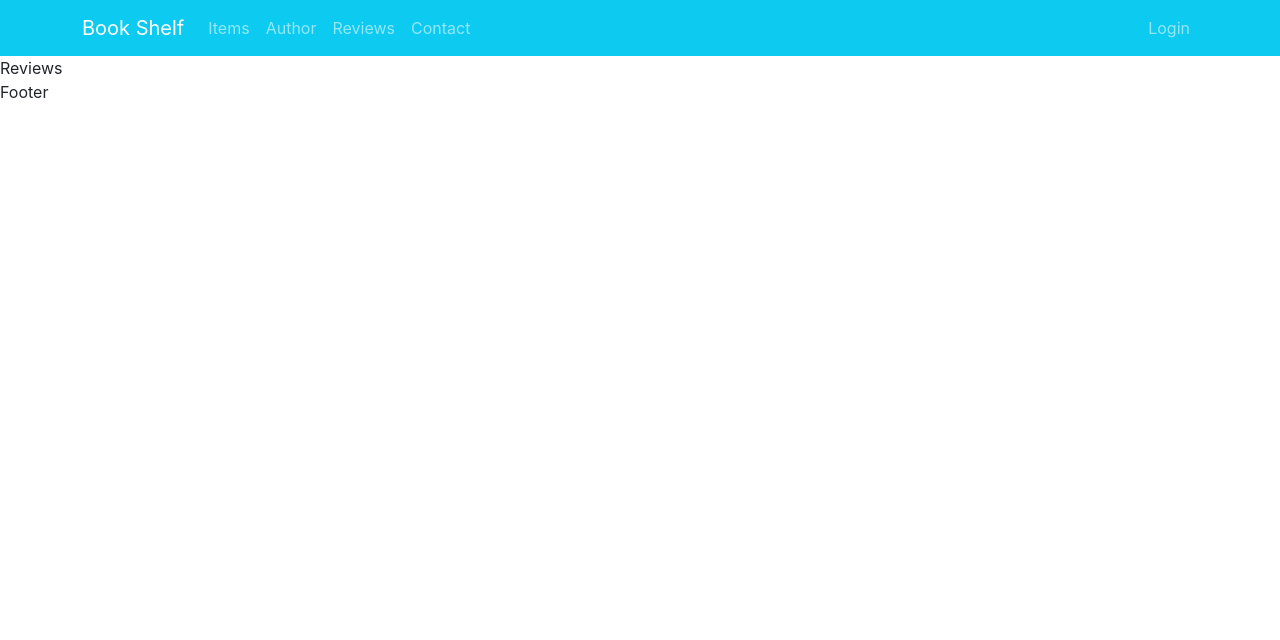
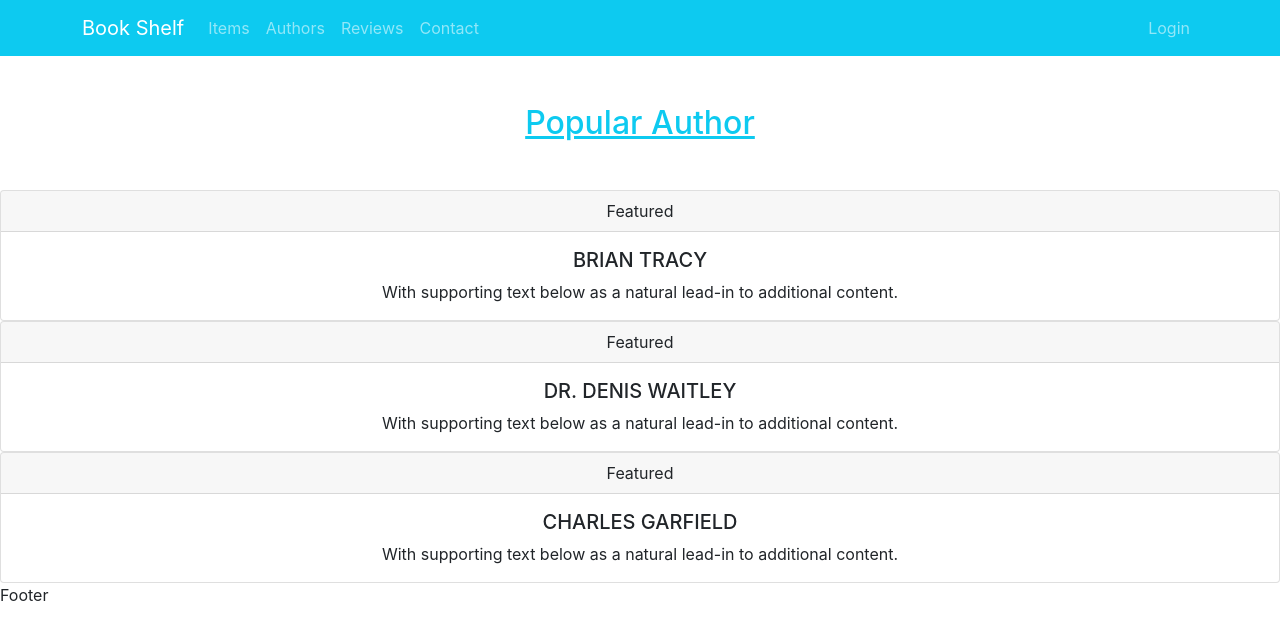
Before and after one commit to Siydulislam/book-shelf-client, a React (Create React App) app: page /reviews in a window 1280 px wide. Shown: the top 640 px of the page. Built offline with nearby package versions, Linux system fonts and the light colour scheme; the HTML template or start-up script is replaced by a standard one.

Commit message:
author section done

```diff
--- /dev/null
+++ b/public/author.json
@@ -0,0 +1,20 @@
+[
+    {
+        "id": "efgh",
+        "name": "BRIAN TRACY",
+        "profession": "Author of Psychology of Achievement",
+        "imageURL": "https://i.ibb.co/7CH7Vbc/brian-tracy.jpg"
+    },
+    {
+        "id": "qrst",
+        "name": "DR. DENIS WAITLEY",
+        "profession": "Author of The Psychology of Winning",
+        "imageURL": "https://i.ibb.co/YXbMJYR/denis-waitley.jpg"
+    },
+    {
+        "id": "uvwx",
+        "name": "CHARLES GARFIELD",
+        "profession": "Author of Peak Performers",
+        "imageURL": "https://i.ibb.co/Zdjx0w6/charles-garfield.jpg"
+    }
+]
--- a/src/App.js
+++ b/src/App.js
@@ -5,7 +5,7 @@ import Home from './Components/Home/Home/Home';
 import PageNotFound from './Components/PageNotFound/PageNotFound';
 import Footer from './Components/Shared/Footer/Footer';
 import Items from './Components/Home/Items/Items';
-import Author from './Components/Home/Author/Author';
+import Authors from './Components/Home/Authors/Authors';
 import Contact from './Components/Home/Contact/Contact';
 import Reviews from './Components/Home/Reviews/Reviews';
 
@@ -17,7 +17,7 @@ function App() {
         <Route path='/' element={<Home></Home>}></Route>
         <Route path='/home' element={<Home></Home>}></Route>
         <Route path="/items" element={<Items></Items>}></Route>
-        <Route path="/author" element={<Author></Author>}></Route>
+        <Route path="/authors" element={<Authors></Authors>}></Route>
         <Route path="/reviews" element={<Reviews></Reviews>}></Route>
         <Route path="/contact" element={<Contact></Contact>}></Route>
         <Route path="*" element={<PageNotFound></PageNotFound>}></Route>
--- a/src/Components/Home/Author/Author.js
+++ /dev/null
@@ -1,11 +0,0 @@
-import React from 'react';
-
-const Author = () => {
-    return (
-        <div>
-            Author
-        </div>
-    );
-};
-
-export default Author;
--- /dev/null
+++ b/src/Components/Home/Authors/Author.js
@@ -0,0 +1,22 @@
+import React from 'react';
+import { Card } from 'react-bootstrap';
+
+const Author = (props) => {
+    const { name, imageURL, profession } = props.author;
+
+    return (
+        <div className="col-md-6 col-lg-4 col-xs-12 mt-3">
+            <Card style={{ width: '21rem' }}>
+                <Card.Img variant="top" style={{ height: '22rem' }} src={imageURL} />
+                <Card.Body className='text-center'>
+                    <Card.Title>{name}</Card.Title>
+                    <Card.Text>
+                        {profession}
+                    </Card.Text>
+                </Card.Body>
+            </Card>
+        </div>
+    );
+};
+
+export default Author;
--- /dev/null
+++ b/src/Components/Home/Authors/Authors.js
@@ -0,0 +1,27 @@
+import React, { useEffect, useState } from 'react';
+import Author from './Author';
+
+const Authors = () => {
+    const [authors, setAuthor] = useState([]);
+
+    useEffect(() => {
+        fetch('author.json')
+            .then(res => res.json())
+            .then(data => setAuthor(data))
+    }, [])
+    return (
+        <>
+            <h2 className="mt-5 mb-5 text-center text-decoration-underline text-info">Popular Author</h2>
+            <div className="container row mx-auto">
+                {
+                    authors.map(author => <Author
+                        key={author.id}
+                        author={author}
+                    ></Author>)
+                }
+            </div>
+        </>
+    );
+};
+
+export default Authors;
--- a/src/Components/Home/Home/Home.js
+++ b/src/Components/Home/Home/Home.js
@@ -1,5 +1,5 @@
 import React from 'react';
-import Author from '../Author/Author';
+import Authors from '../Authors/Authors';
 import Banner from '../Banner/Banner';
 import Contact from '../Contact/Contact';
 import Items from '../Items/Items';
@@ -10,7 +10,7 @@ const Home = () => {
         <div>
             <Banner></Banner>
             <Items></Items>
-            <Author></Author>
+            <Authors></Authors>
             <Reviews></Reviews>
             <Contact></Contact>
         </div>
--- /dev/null
+++ b/src/Components/Home/Reviews/Review.js
@@ -0,0 +1,21 @@
+import React from 'react';
+import { Card, Carousel } from 'react-bootstrap';
+
+const Review = (props) => {
+    const { name, image } = props.review;
+    return (
+        <div>
+            <Card className="text-center">
+                <Card.Header>Featured</Card.Header>
+                <Card.Body>
+                    <Card.Title>{name}</Card.Title>
+                    <Card.Text>
+                        With supporting text below as a natural lead-in to additional content.
+                    </Card.Text>
+                </Card.Body>
+            </Card>
+        </div>
+    );
+};
+
+export default Review;
--- a/src/Components/Home/Reviews/Reviews.js
+++ b/src/Components/Home/Reviews/Reviews.js
@@ -1,10 +1,27 @@
-import React from 'react';
+import React, { useEffect, useState } from 'react';
+import Review from './Review';
 
 const Reviews = () => {
+    const [reviews, setReviews] = useState([]);
+
+    useEffect(() => {
+        fetch('author.json')
+            .then(res => res.json())
+            .then(data => setReviews(data))
+    }, []);
+
     return (
-        <div>
-            Reviews
-        </div>
+        <>
+            <h2 className="mt-5 mb-5 text-center text-decoration-underline text-info">Popular Author</h2>
+            <div>
+                {
+                    reviews.map(review => <Review
+                        key={review.id}
+                        review={review}
+                    ></Review>)
+                }
+            </div>
+        </>
     );
 };
 
--- a/src/Components/Shared/Header/Header.js
+++ b/src/Components/Shared/Header/Header.js
@@ -11,7 +11,7 @@ const Header = () => {
                 <Navbar.Collapse id="responsive-navbar-nav">
                     <Nav className="me-auto">
                         <Nav.Link as={Link} eventKey={2} to="/items">Items</Nav.Link>
-                        <Nav.Link as={Link} eventKey={2} to="/author">Author</Nav.Link>
+                        <Nav.Link as={Link} eventKey={2} to="/authors">Authors</Nav.Link>
                         <Nav.Link as={Link} eventKey={2} to="/reviews">Reviews</Nav.Link>
                         <Nav.Link as={Link} eventKey={2} to="/contact">Contact</Nav.Link>
                     </Nav>
```
Also changed, not shown: public/review.json (added, +29 -0 lines).
